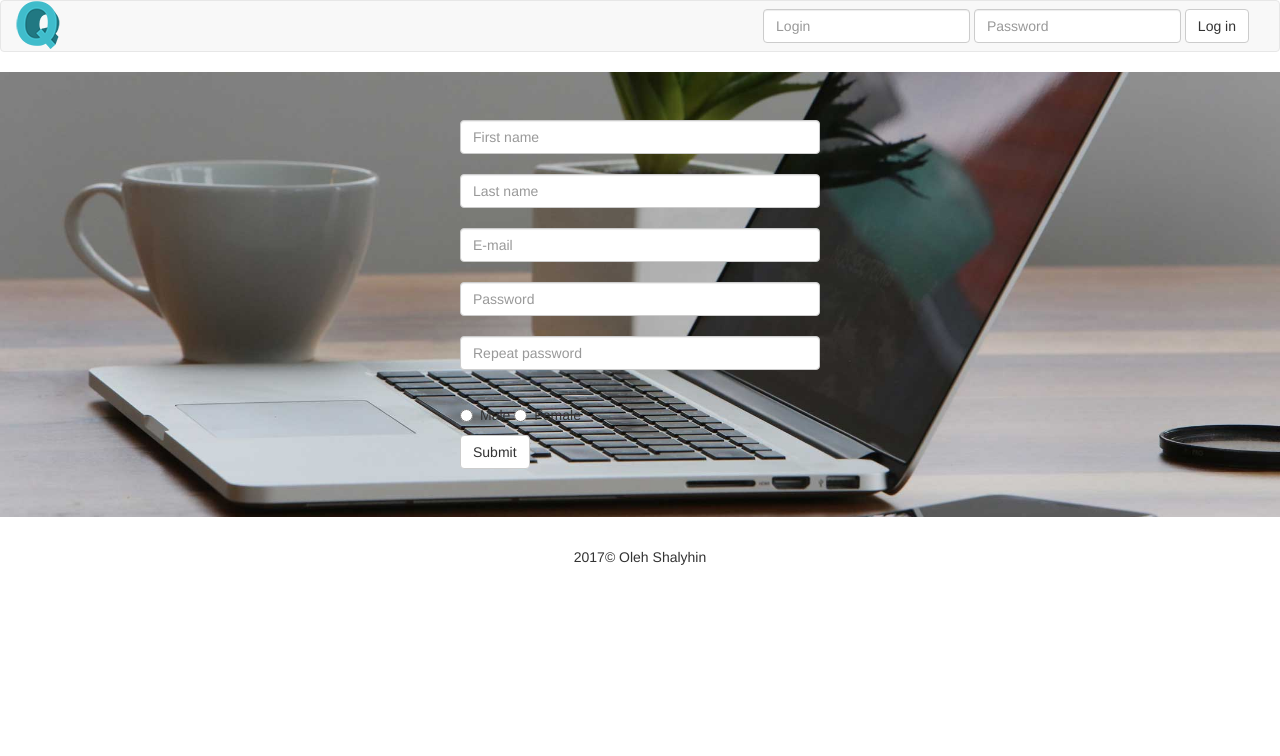
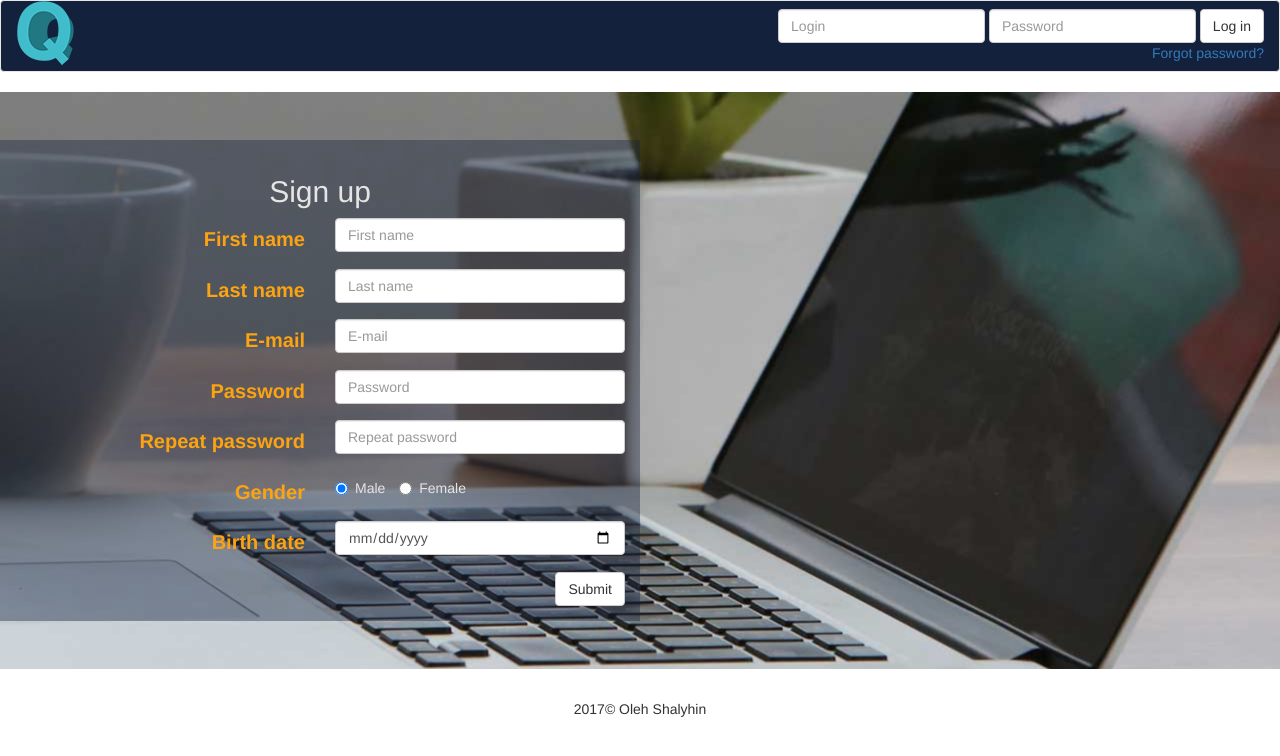
Before and after one commit to oleh-shalyhin/hanger, a Node server app: page / in a window 1280 px wide. Shown: the top 756 px of the page. Run offline with Node 20, Linux system fonts and the light colour scheme; some libraries are stand-ins or nearby versions.

Commit message:
#13 - redesigned home page #5, #6 - added markup for login and signup

```diff
--- a/public/css/style.css
+++ b/public/css/style.css
@@ -1,6 +1,30 @@
+#navbar {
+	background-color: #14213D;
+}
+
 #banner {
     background-image: url(/images/banner-site.jpg);
-    background-size: cover;
+    background-size: auto auto;
     background-position: center center;
     background-repeat: no-repeat;
 }
+
+#signupForm {
+	background-color: rgba(20,33,61,0.4);
+	padding: 15px;
+}
+
+#banner label.control-label {
+	font-size: 20px;
+	color: #FCA311;
+
+}
+
+#banner label.radio-inline, #banner h2 {
+	color: #E5E5E5;
+
+}
+
+#login-menu {
+	color: #FFFFFF;
+}
--- a/views/home.hbs
+++ b/views/home.hbs
@@ -1,54 +1,63 @@
-<nav class="navbar navbar-default">
-    <div class="container-fluid">
-        <div class="navbar-header">
-            <button type="button" class="navbar-toggle collapsed" data-toggle="collapse" data-target="#login-menu" aria-expanded="false">
-                <span class="sr-only">Toggle navigation</span>
-                <span class="icon-bar"></span>
-                <span class="icon-bar"></span>
-                <span class="icon-bar"></span>
-            </button>
-            <a href="/"><img src="images/favicon.ico" alt="Logo"></a>
-        </div>
-
-        <div class="collapse navbar-collapse" id="login-menu">
-            <form class="navbar-form navbar-right form-inline" method="POST" action="/login">
-                <div class="form-group">
-                    <input type="text" class="form-control" placeholder="Login">
-                    <input type="password" class="form-control" placeholder="Password">
-                </div>
-                <button type="submit" class="btn btn-default">Log in</button>
-            </form>
-        </div>
-    </div>
-</nav>
+{{>header}}
 
 <div class="jumbotron" id="banner">
-    <div class="container">
+    <div class="container-fluid">
         <div class="row">
-            <div class="col-sm-offset-4 col-sm-4">
-                <form method="POST" action="/signup">
+            <div class="col-sm-6" id="signupForm">
+            		<h2 class="text-center">Sign up</h2>
+                <form class="form-horizontal" method="POST" action="/signup">
                     <div class="form-group">
-                        <input type="text" class="form-control" id="firstName" placeholder="First name"><br>
-                        <input type="text" class="form-control" id="lastName" placeholder="Last name"><br>
-                        <input type="email" class="form-control" id="email" placeholder="E-mail"><br>
-                        <input type="password" class="form-control" id="password" placeholder="Password"><br>
-                        <input type="password" class="form-control" id="repeatPassword" placeholder="Repeat password"><br>
+                    		<label for="firstName" class="col-sm-6 control-label">First name</label>
+                    		<div class="col-sm-6">
+                        	<input type="text" class="form-control" id="firstName" placeholder="First name">
+                    		</div>
                     </div>
-                    <div class="radio">
-                        <label>
-                            <input type="radio"> Male
-                        </label>
-                        <label>
-                            <input type="radio"> Female
-                        </label>
+                    <div class="form-group">
+                    		<label for="lastName" class="col-sm-6 control-label">Last name</label>
+                    		<div class="col-sm-6">
+                        	<input type="text" class="form-control" id="lastName" placeholder="Last name">
+                    		</div>
                     </div>
-                    <button type="submit" class="btn btn-default">Submit</button>
+                    <div class="form-group">
+                    		<label for="email" class="col-sm-6 control-label">E-mail</label>
+                    		<div class="col-sm-6">
+                        	<input type="email" class="form-control" id="email" placeholder="E-mail">
+                    		</div>
+                    </div>
+                    <div class="form-group">
+                    		<label for="password" class="col-sm-6 control-label">Password</label>
+                    		<div class="col-sm-6">
+                        	<input type="password" class="form-control" id="password" placeholder="Password">
+                    		</div>
+                    </div>
+                    <div class="form-group">
+                    		<label for="repeatPassword" class="col-sm-6 control-label">Repeat password</label>
+                    		<div class="col-sm-6">
+                        	<input type="password" class="form-control" id="repeatPassword" placeholder="Repeat password">
+                    		</div>
+                    </div>
+                    <div class="form-group">
+                    		<label class="col-sm-6 control-label">Gender</label>
+                    		<div class="col-sm-6">
+	                        <label class="radio-inline">
+	                            <input type="radio" name="gender" id="male" checked> Male
+	                        </label>
+	                        <label class="radio-inline">
+	                            <input type="radio" name="gender" id="female"> Female
+	                        </label>
+                    		</div>
+                    </div>
+                    <div class="form-group">
+                    		<label for="birthDate" class="col-sm-6 control-label">Birth date</label>
+                    		<div class="col-sm-6">
+                        	<input type="date" class="form-control" id="birthDate">
+                    		</div>
+                    </div>
+                    <div class="pull-right">
+                    	<button type="submit" class="btn btn-default">Submit</button>
+                    </div>
                 </form>
             </div>
         </div>
     </div>
 </div>
-
-<div class="row">
-    <div class="sm-col-12 text-center">2017&copy; Oleh Shalyhin</div>
-</div>
--- a/views/layouts/main.hbs
+++ b/views/layouts/main.hbs
@@ -7,8 +7,14 @@
     <meta http-equiv="X-UA-Compatible" content="ie=edge">
     <link rel="stylesheet" href="https://maxcdn.bootstrapcdn.com/bootstrap/3.3.7/css/bootstrap.min.css">
     <link rel="stylesheet" href="css/style.css">
+    <script src="https://cdnjs.cloudflare.com/ajax/libs/jquery/3.2.1/jquery.min.js"></script>
+    <script src="https://maxcdn.bootstrapcdn.com/bootstrap/3.3.7/js/bootstrap.min.js"></script>
 </head>
 <body>
     {{{ body }}}
+
+	<footer class="container-fluid" id="footer">
+	    <div class="sm-col-12 text-center">2017&copy; Oleh Shalyhin</div>
+	</footer>
 </body>
 </html>
--- /dev/null
+++ b/views/partials/header.hbs
@@ -0,0 +1,29 @@
+<nav class="navbar navbar-default" id="navbar">
+    <div class="container-fluid">
+        <div class="navbar-header">
+            <button type="button" class="navbar-toggle collapsed" data-toggle="collapse" data-target="#login-menu">
+                <span class="icon-bar"></span>
+                <span class="icon-bar"></span>
+                <span class="icon-bar"></span>
+            </button>
+            <a href="/"><img src="images/favicon.ico" alt="Logo"></a>
+        </div>
+
+        <div class="collapse navbar-collapse" id="login-menu">
+            <form class="navbar-form navbar-right" method="POST" action="/login">
+                <div class="row">
+                    <div class="form-group">
+                        <input type="text" class="form-control" placeholder="Login">
+                        <input type="password" class="form-control" placeholder="Password">
+                        <button type="submit" class="btn btn-default">Log in</button>
+                    </div>
+                </div>
+                <div class="row">
+                    <div class="pull-right">
+                        <a href="/">Forgot password?</a>
+                    </div>
+                </div>
+            </form>
+        </div>
+    </div>
+</nav>
```
Also changed, not shown: public/images/favicon.ico.
